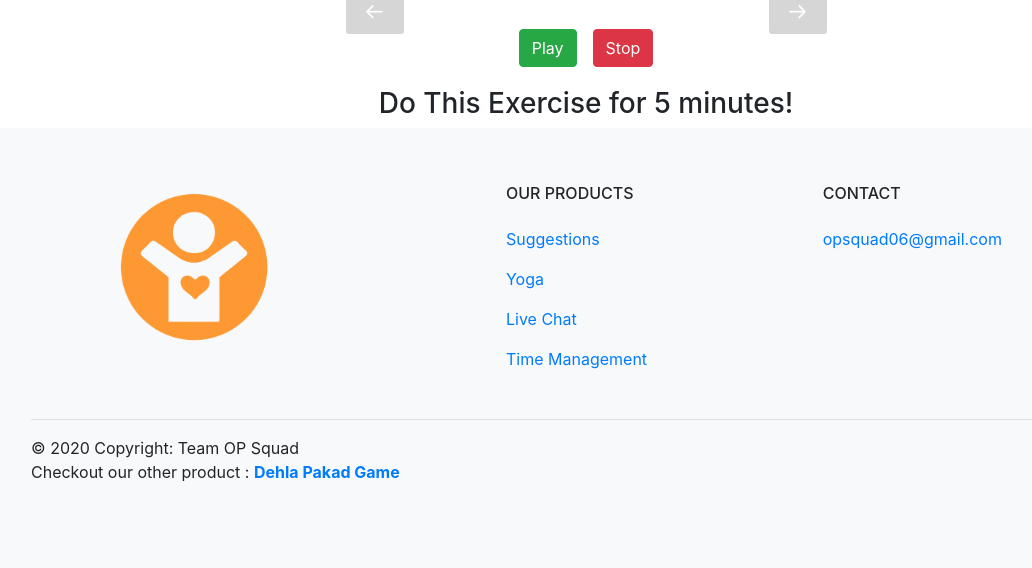
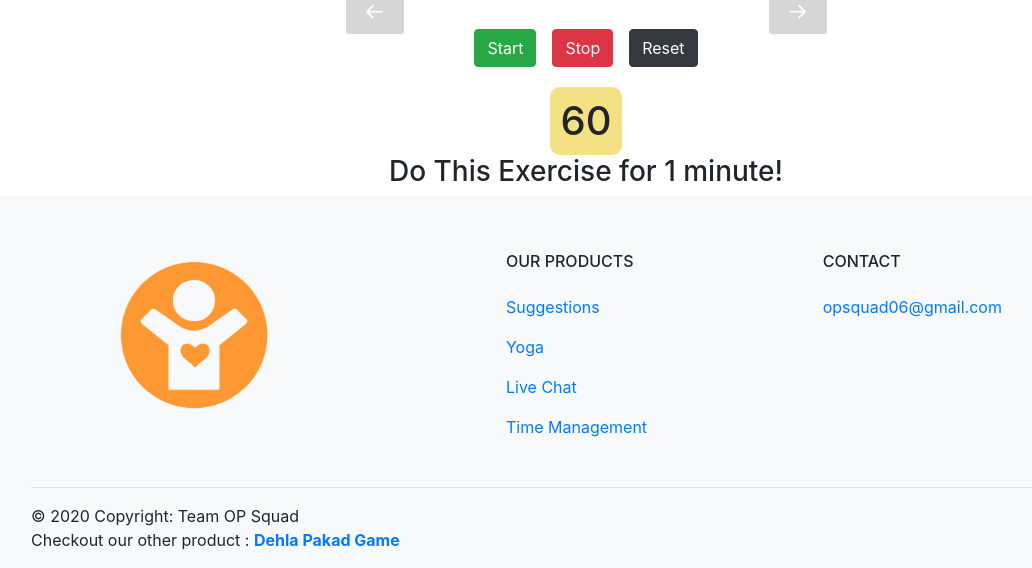
Before and after one commit to pranshukharkwal/WeCare, a Flask app: page /yoga in a window 1280 px wide. Shown: the part 698-1266 px from the top of the page, without its empty margins (54-1086 px from the left). Before the commit the page ends 1180 px from the top, so only its background shows below. Run offline with Flask 2, Linux system fonts and the light colour scheme; some libraries are stand-ins or nearby versions; some web fonts are replaced.

Commit message:
Add timer in yoga page

```diff
--- a/templates/yoga.html
+++ b/templates/yoga.html
@@ -47,11 +47,13 @@
 
   <div class="control-btns"
     style="display: flex; align-items: center; justify-content: center; z-index: 9; margin: 18px 0;">
-    <button class="btn btn-success play">Play</button>
+    <button class="btn btn-success play">Start</button>
     <button class="btn btn-danger stop">Stop</button>
+    <button class="btn btn-dark reset">Reset</button>
   </div>
-
-  <h3 class="text-center">Do This Exercise for 5 minutes!</h3>
+  <h1 style="margin:auto; background:#f3e183;; border-radius: 10px; width:fit-content ; padding:10px" id="time-counter">
+    60</h1>
+  <h3 class="text-center">Do This Exercise for 1 minute!</h3>
 
 </div>
 <script src="{{ url_for('static', filename='js/jquery.min.js') }}"></script>
@@ -60,6 +62,14 @@
 
 <script>
   $(document).ready(function () {
+
+    var c = 60;
+    function myCounter() {
+      if (c > 0)
+        document.getElementById("time-counter").innerHTML = c--;
+      else
+        document.getElementById("time-counter").innerHTML = "Well Done ! Move on to the next pose, or click reset if you want do again"
+    }
 
     for (var key in yogaImagesUrls) {
       var stringToAdd = `
@@ -101,7 +111,7 @@
       dots: true,
       autoHeight: true,
       smartSpeed: 500,
-      autoplay: true,
+      autoplay: false,
       autoplayTimeout: 5000,  // Set the time interval here
       autoplayHoverPause: false,
       navText: [
@@ -111,13 +121,32 @@
     });
 
     $('.play').on('click', function () {
-      owl.trigger('play.owl.autoplay', [5000])
+      // owl.trigger('play.owl.autoplay', [5000])
+      myTimer = setInterval(myCounter, 1000)
     })
     $('.stop').on('click', function () {
-      owl.trigger('stop.owl.autoplay')
+      // owl.trigger('stop.owl.autoplay')
+      clearInterval(myTimer)
     })
+    $('.reset').on('click', function () {
+      c = 60;
+      document.getElementById("time-counter").innerHTML = 60;
+      clearInterval(myTimer)
+    })
+    $(".icon-arrow-right2").on('click', function () {
+      c = 60;
+      document.getElementById("time-counter").innerHTML = 60;
+      clearInterval(myTimer)
+    });
 
+    $(".icon-arrow-left2").on('click', function () {
+      c = 60;
+      document.getElementById("time-counter").innerHTML = 60;
+      clearInterval(myTimer)
+    });
   });
+
+
 </script>
 
 {% endblock %}
```
